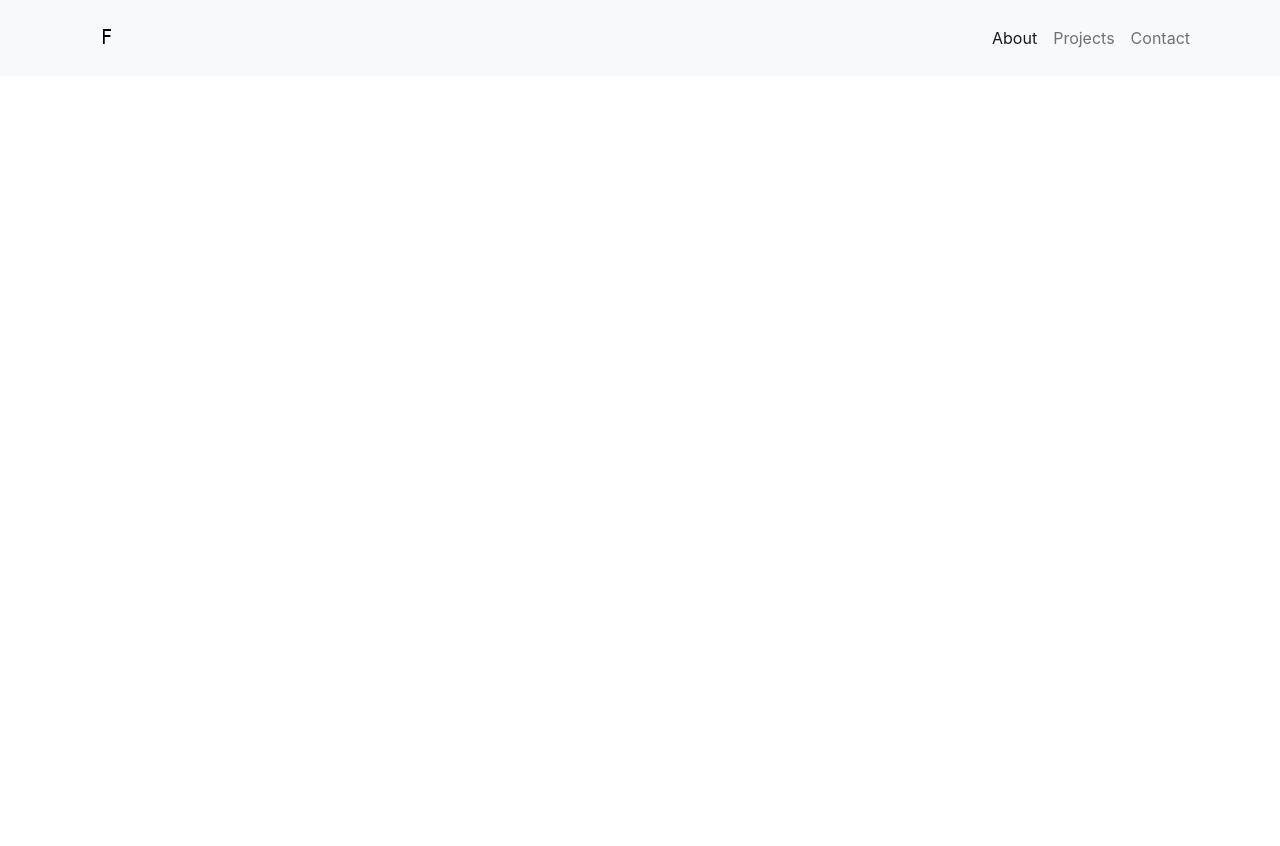
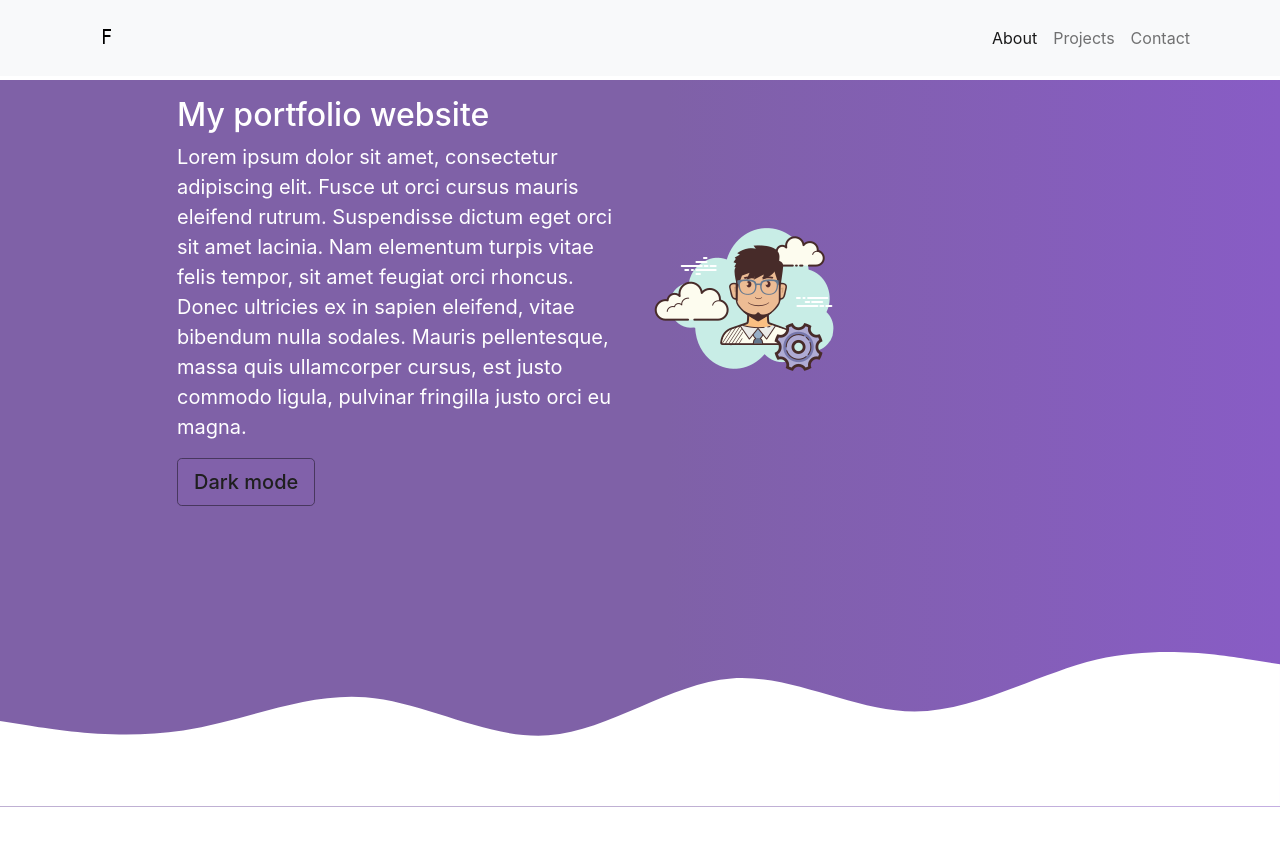
Before and after one commit to facuxfdz/Portfolio, a React (Create React App) app: page /home in a window 1280 px wide. Shown: the top 846 px of the page. Before the commit the page ends 800 px from the top, so only its background shows below. Built offline with nearby package versions, Linux system fonts and the light colour scheme.

Commit message:
Top banner (header) finished

```diff
--- a/public/index.html
+++ b/public/index.html
@@ -9,7 +9,12 @@
       name="description"
       content="Web site created using create-react-app"
     />
+    <link rel="preconnect" href="https://fonts.gstatic.com">
+
+    <!--GOOGLE FONTS-->
+    <link href="https://fonts.googleapis.com/css2?family=Nunito:ital,wght@1,200&display=swap" rel="stylesheet">
     <link rel="apple-touch-icon" href="%PUBLIC_URL%/logo192.png" />
+
     <!--
       manifest.json provides metadata used when your web app is installed on a
       user's mobile device or desktop. See https://developers.google.com/web/fundamentals/web-app-manifest/
--- /dev/null
+++ b/src/components/Header.js
@@ -0,0 +1,38 @@
+import React from 'react'
+
+const Header = () => {
+    return (
+
+            <header className="page-header gradient">
+                <div className="container pt-3 pb-3">
+                    <div className="row align-items-center justify-content-center">
+                        <div className="col-md-5">
+                            <h2>My portfolio website</h2>
+
+                            <p>
+                                Lorem ipsum dolor sit amet, consectetur adipiscing elit. Fusce ut orci cursus mauris eleifend rutrum. Suspendisse dictum eget orci sit amet lacinia. Nam elementum turpis vitae felis tempor, sit amet feugiat orci rhoncus. Donec ultricies ex in sapien eleifend, vitae bibendum nulla sodales. Mauris pellentesque, massa quis ullamcorper cursus, est justo commodo ligula, pulvinar fringilla justo orci eu magna.
+
+                            </p>
+
+                            <button
+                                type="button"
+                                className="btn btn-dark btn-lg dark-mode-toggle"
+                            >
+                                Dark mode
+                            </button>
+
+                        </div>
+                        <div className="col-md-5">
+                            <img src="admin-image.png" />
+                        </div>
+                    </div>
+                </div>
+                <svg xmlns="http://www.w3.org/2000/svg" viewBox="0 0 1440 320"><path fill="#fff" fill-opacity="1" d="M0,224L34.3,229.3C68.6,235,137,245,206,234.7C274.3,224,343,192,411,197.3C480,203,549,245,617,240C685.7,235,754,181,823,176C891.4,171,960,213,1029,213.3C1097.1,213,1166,171,1234,154.7C1302.9,139,1371,149,1406,154.7L1440,160L1440,320L1405.7,320C1371.4,320,1303,320,1234,320C1165.7,320,1097,320,1029,320C960,320,891,320,823,320C754.3,320,686,320,617,320C548.6,320,480,320,411,320C342.9,320,274,320,206,320C137.1,320,69,320,34,320L0,320Z"></path></svg>
+
+            </header>
+
+
+    );
+}
+
+export default Header;
--- a/src/components/Home.js
+++ b/src/components/Home.js
@@ -1,10 +1,12 @@
 import React, {Fragment} from 'react';
 import NavBar from './NavBar';
+import Header from './Header';
 
 const Home = () => {
     return (
         <Fragment>
             <NavBar />
+            <Header />
         </Fragment>
     );
 }
--- a/src/index.css
+++ b/src/index.css
@@ -1,5 +1,7 @@
-html {
-  height: 100vh;
+html, body {
+  height: 100%;
+  font-size: 1rem;
+  font-family: 'Nunito', sans-serif;
 }
 
 body {
@@ -64,3 +66,34 @@ code {
   color: rgb(255, 255, 255);
   border-radius: 0px 0px 20px 20px;
 }
+
+.gradient {
+  background: rgb(127,97,167);
+  background: linear-gradient(
+    90deg,
+  rgba(127,97,167,1) 52%,
+  rgb(136, 92, 197) 100%,
+  rgb(179, 122, 233) 100%,
+  rgba(236,236,236,1) 100%
+  );
+}
+
+.page-header {
+  margin-top: 5rem;
+  font-size: 1.25rem;
+  color: #fff;
+
+}
+
+.btn-dark {
+  color:rgb(31, 31, 31);
+  background-color: rgba(132, 98, 177, 0.3);
+  border-color: #48375e;
+  font-weight: 548;
+}
+
+.btn-dark:hover {
+  color: rgb(230, 230, 230);
+  background-color: #48375e;
+  border-color: #48375e;
+}
```
Also changed, not shown: public/admin-image.png (added).
